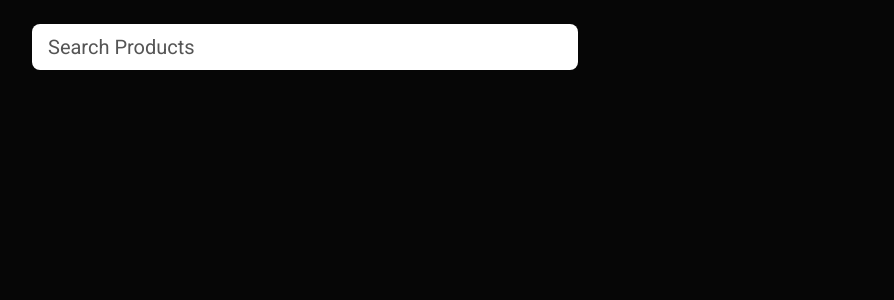
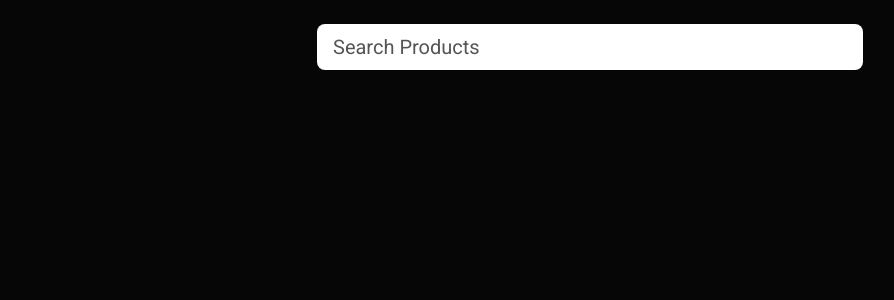
Before and after one commit to daniele-segreto/Build-Search-Bar-Using-Angular-Laravel-API, an Angular app in the folder frontend/: page / in a window 1280 px wide. Shown: the top 300 px of the page, without its empty margins (50-944 px from the left). Built offline with nearby package versions, Linux system fonts and the light colour scheme.

Commit message:
inserito un m-auto e messo l'input all'interno di un div con classe form-group

```diff
--- a/frontend/src/app/search/search.component.html
+++ b/frontend/src/app/search/search.component.html
@@ -1,7 +1,9 @@
 <div class="container">
   <div class="row">
-    <div class="col-md-6 mt-4">
-      <input type="text" (input)="getproductsSearch($event)" class="form-control form-control-lg" placeholder="Search Products">
+    <div class="col-md-6 m-auto mt-4">
+      <div class="form-group">
+        <input type="text" (input)="getproductsSearch($event)" class="form-control form-control-lg" placeholder="Search Products">
+      </div>
     </div>
   </div>
 </div>
```
